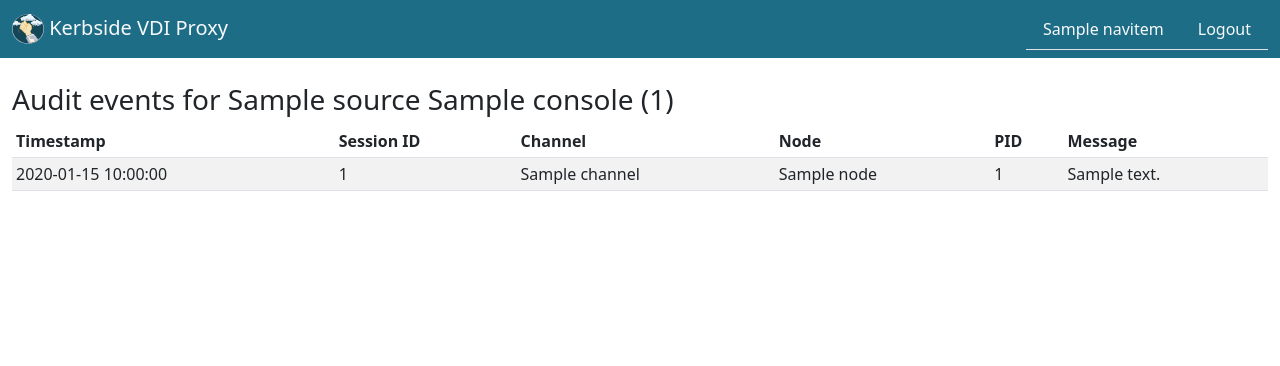
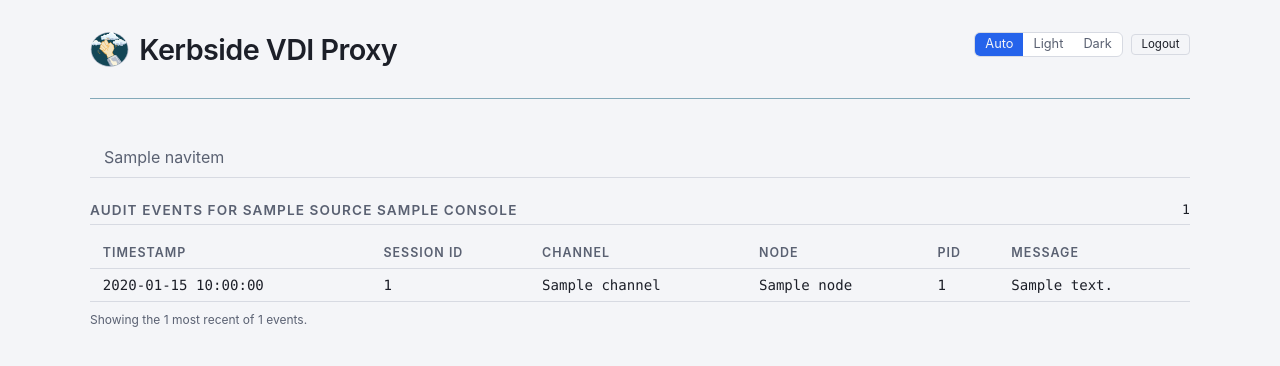
Before and after one commit to shakenfist/kerbside, a Flask app: template kerbside/api/templates/audit.html in a window 1280 px wide. Shown: the top 366 px of the page. Run offline with Flask 3, Linux system fonts and the light colour scheme; the template is opened without the code that fills it: most values are stand-ins (such as "Sample title", 1, 10 or a date in 2020); parts of the project's set-up code (start-up, migrations or seed data) failed here and were passed over; some libraries are stand-ins or nearby versions.

Commit message:
Convert the audit page to sfui.
Rewrite audit.html onto base-sfui.html. The h3 becomes a
section header with the console identity: source and name in
the h2, and the UUID outside it in a status-line span pushed
right, because the header's uppercase transform must never
mangle an identifier an operator may copy. The table becomes
an anonymous sf-table--striped in a scroll wrapper with the
stray closing td removed and every row closed, and the
timestamps formatted like every other page.

The view's total_events context value is rendered for the
first time since it was introduced, as a footnote under the
table -- "Showing the N most recent of M events" -- with a
link to ?limit=200 when there is more than the default 20 to
see. Proper pagination stays in the master plan's future
work. The console dict is a raw export carrying the secret
ticket, so the template renders only source, name and uuid
from it.

Prompt: Michael asked for phase 6 of the sfui conversion
master plan to be implemented after committing its plan. This
is step 6d, the audit page conversion per design decisions 4,
5 and 6 of the phase plan.

Signed-off-by: Michael Still <mikal@stillhq.com>
Assisted-By: Claude Code
Co-Authored-By: Claude Sonnet 5 (200K context, medium effort, via sub-agent) <noreply@anthropic.com>

```diff
--- a/kerbside/api/templates/audit.html
+++ b/kerbside/api/templates/audit.html
@@ -1,9 +1,21 @@
-{% extends "base.html" %}
+{% extends "base-sfui.html" %}
+
+{% block title %}Kerbside console audit{% endblock %}
 
 {% block content %}
+{# The console dict is a raw Console export carrying the secret
+   ticket (and host_subject); only source, name and uuid are
+   rendered here, never iterated. #}
+{# The UUID sits outside the h2 deliberately: .sf-section-header h2
+   applies text-transform: uppercase, and a UUID is an identifier an
+   operator may read back or copy, so it must render in true case. #}
+<div class="sf-section-header">
+    <h2>Audit events for {{ console.source }} {{ console.name }}</h2>
+    <span class="sf-status-line sf-push-right">{{ console.uuid }}</span>
+</div>
 
-<h3>Audit events for {{ console.source }} {{ console.name }} ({{ console.uuid }})</h3>
-<table id="data" class="table table-sm table-striped">
+<div class="sf-table-scroll">
+    <table class="sf-table sf-table--striped">
         <thead>
             <tr>
                 <th>Timestamp</th>
@@ -17,14 +29,17 @@
         <tbody>
             {% for event in events %}
             <tr>
-            <td>{{ event.timestamp }}</td>
+                <td>{{ event.timestamp.strftime('%Y-%m-%d %H:%M:%S') }}</td>
                 <td>{{ event.session_id }}</td>
                 <td>{{ event.channel }}</td>
                 <td>{{ event.node }}</td>
                 <td>{{ event.pid }}</td>
                 <td>{{ event.message }}</td>
-            </td>
+            </tr>
             {% endfor %}
         </tbody>
     </table>
+</div>
+
+<p class="sf-footnote">Showing the {{ events|length }} most recent of {{ total_events }} events.{% if total_events > events|length %} <a href="?limit=200">See more events</a>.{% endif %}</p>
 {% endblock %}
```
Lines whose indentation alone changed are shown as unchanged.
